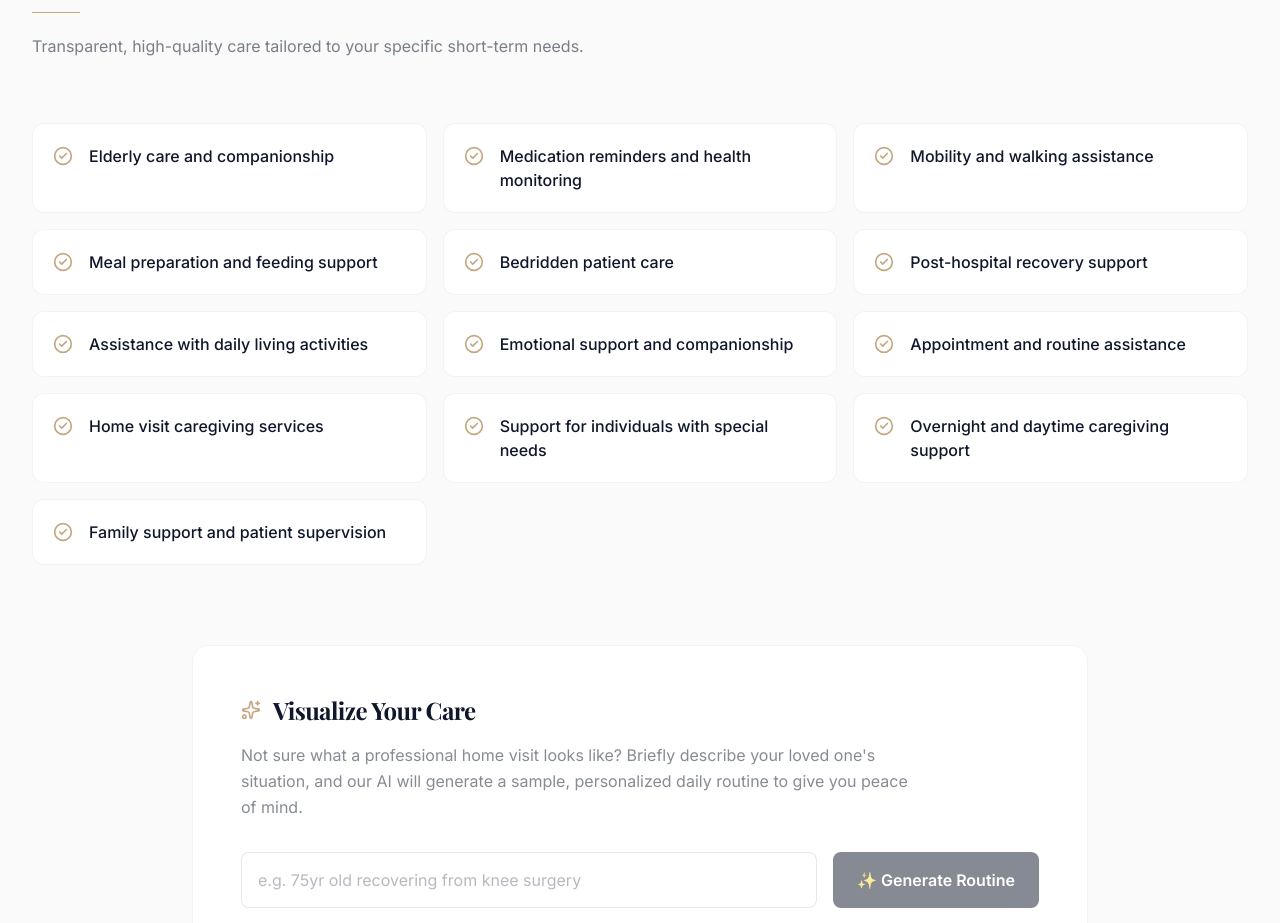
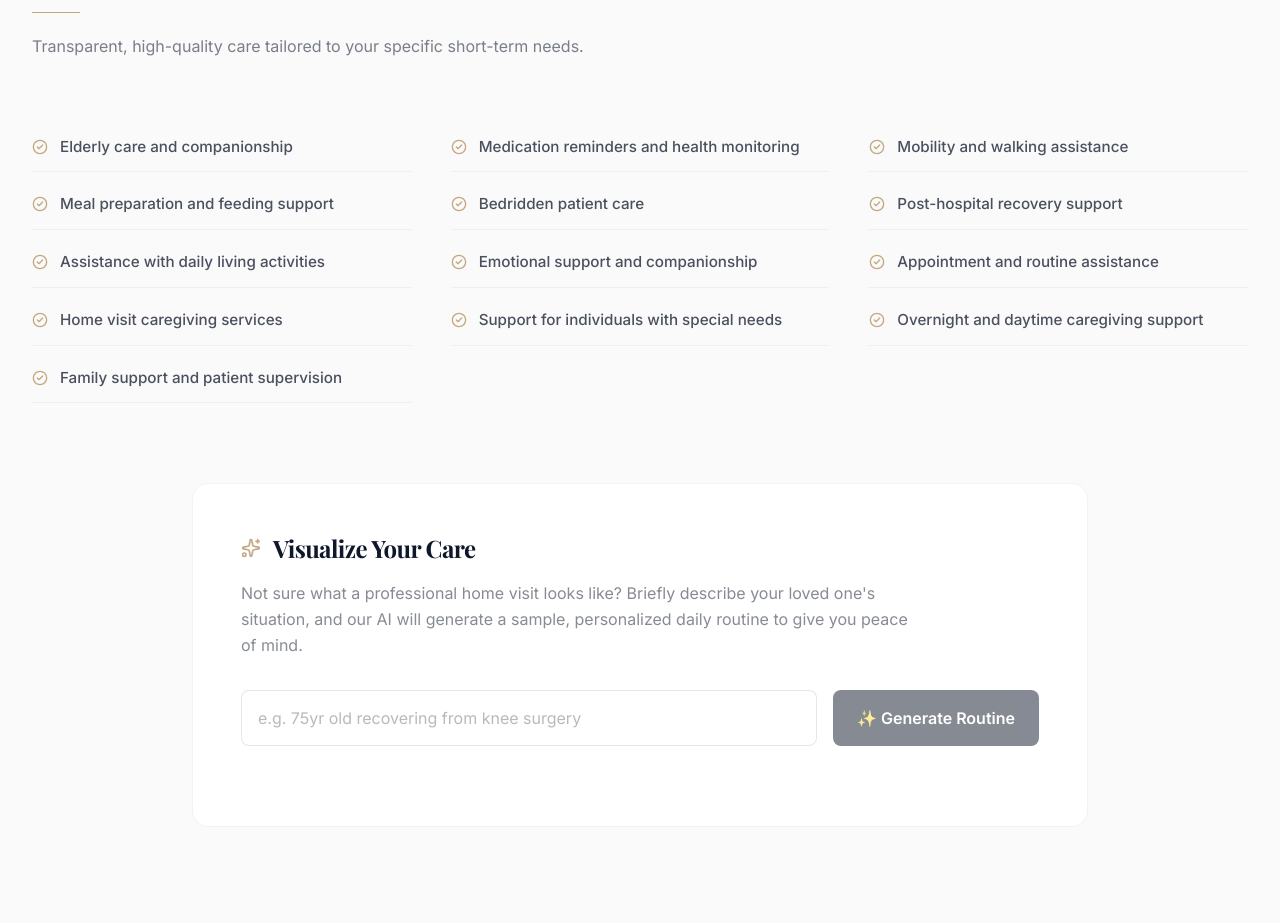
Before and after one commit to nazham/caregiver-portfolio, a Next.js app: page / in a window 1280 px wide. Shown: the part 1934-2857 px from the top of the page. Built offline with nearby package versions, Linux system fonts and the light colour scheme.

Commit message:
style: refactor services list into a compact, border-based grid layout with hover effects

```diff
--- a/src/components/Services.tsx
+++ b/src/components/Services.tsx
@@ -18,18 +18,20 @@ export default function Services() {
           <p className="text-[#0F172A]/55 leading-relaxed">{services.description}</p>
         </div>
 
-        {/* Services List Grid */}
-        <div className="grid md:grid-cols-2 lg:grid-cols-3 gap-4 mb-20">
+        {/* Services List Grid — Elegant, compact, and responsive list layout */}
+        <div className="grid sm:grid-cols-2 lg:grid-cols-3 gap-x-10 gap-y-2 mb-20">
           {services.list.map((service, idx) => (
-            <article
+            <div
               key={idx}
-              className="flex items-start gap-4 p-5 bg-white rounded-xl border border-[#0F172A]/5 hover:border-[#C4A882]/30 transition-colors duration-300"
+              className="flex items-start gap-3 py-3 border-b border-[#0F172A]/5 hover:border-[#C4A882]/30 transition-colors duration-350 group"
             >
-              <div className="mt-0.5 shrink-0">
-                <CheckCircle2 className="w-5 h-5 text-[#C4A882]" />
+              <div className="mt-1 shrink-0">
+                <CheckCircle2 className="w-4 h-4 text-[#C4A882] group-hover:scale-110 transition-transform duration-300" />
               </div>
-              <span className="font-medium text-[#0F172A] text-base">{service}</span>
-            </article>
+              <span className="font-medium text-[#0F172A]/75 text-sm sm:text-[0.95rem] leading-relaxed transition-colors duration-300 group-hover:text-[#0F172A]">
+                {service}
+              </span>
+            </div>
           ))}
         </div>
 
```
